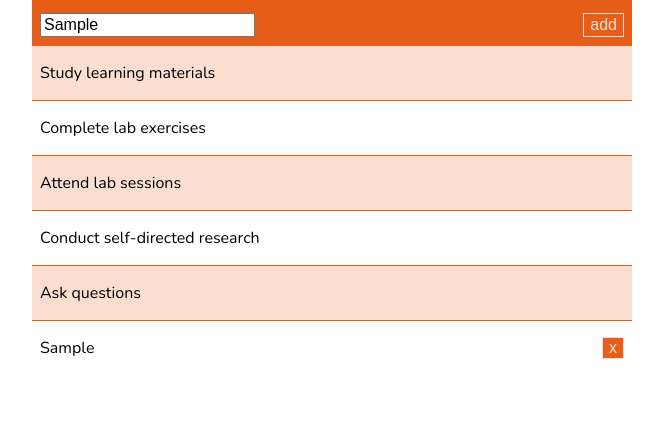
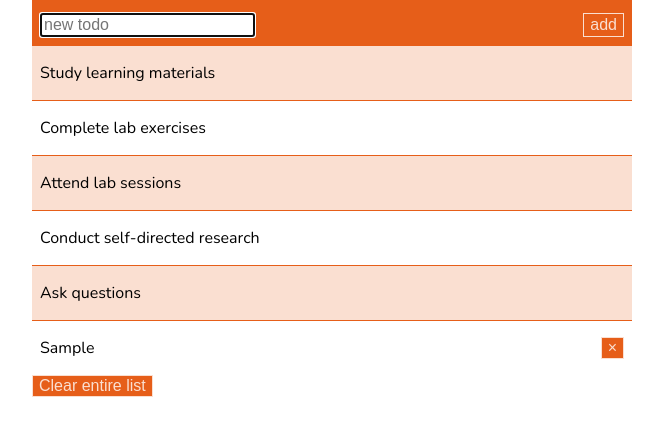
Before and after one commit to kopilkaiser/Lab_Work, a plain HTML site: page lab-06/index.html in a window 1280 px wide. Both pictures are taken after typing "Sample" into the empty fields and a click on the button "add". Shown: the part 54-490 px from the top of the page, without its empty margins (308-971 px from the left). Drawn offline with nearby package versions, Linux system fonts and the light colour scheme.

Commit message:
Completed the lab-06. It is working fully functional as intended.

```diff
--- a/lab-06/index.html
+++ b/lab-06/index.html
@@ -39,6 +39,9 @@
         </li>
       </ul>
     </main>
+    <footer>
+      <button id="clear">Clear entire list</button>
+    </footer>
 
     <script src="scripts.js" charset="utf-8"></script>
   </body>
--- a/lab-06/scripts.js
+++ b/lab-06/scripts.js
@@ -1,26 +1,78 @@
 "use strict";
+(() => {
 
-function addItem(text, done){
+	function addItem(text, done) {
 		const item = document.createElement('li');
 		const label = document.createElement('label');
 		const input = document.createElement('input');
+		const button = document.createElement('button');
 		label.textContent = text;
 		input.type = "checkbox";
 		input.checked = done;
 		input.id = `todo${todo.querySelectorAll('li').length + 1}`;
+		input.addEventListener('input', ev => {
+			saveToStorage();
+		});
 		label.htmlFor = input.id;
+		button.textContent = "×";
+		button.addEventListener('click', ev => {
+			item.remove();
+			saveToStorage();
+		});
 		item.appendChild(input);
 		item.appendChild(label);
+		item.appendChild(button);
 		todo.appendChild(item);
+	}
 
-  const button = document.createElement('button');
-  button.textContent = "x";
-  button.addEventListener('click', ev => {
-    item.remove();
-  })
-  item.appendChild(button);
+	function clearList() {
+		while(todo.firstChild) {
+			todo.removeChild(todo.firstChild);
+		}
+	}
+
+	function saveToStorage() {
+		const elements = Array.from(todo.querySelectorAll('li'));
+		const data = elements.map(el => {
+			return {
+				text: el.querySelector('label').textContent,
+				done: el.querySelector('input').checked
+			}
+		});
+		localStorage.setItem(todo.id, JSON.stringify(data));
+	}
+
+	function loadFromStorage() {
+		const data = JSON.parse(localStorage.getItem(todo.id));
+		if(data) {
+			clearList();
+			for (const item of data) {
+				addItem(item.text, item.done);
+			}
+		}
 	}
 
   add.addEventListener('click', ev => {
+		if(text.value) {
 			addItem(text.value);
-})
+			text.value = null;
+			text.focus();
+			saveToStorage();   //clear from the Local Storage -> file://
+		}
+	});
+
+	clear.addEventListener('click', ev => {
+      if(confirm("Are you sure you want to remove the whole list?")){
+          clearList();
+          saveToStorage();    //clear whole list from the Local Storage -> file://
+      }
+  });
+
+	text.addEventListener('keydown', ev => {
+		if(ev.key == "Enter") {
+			add.click();
+		}
+	});
+
+	loadFromStorage();
+})()
```
Lines whose indentation alone changed are shown as unchanged.
